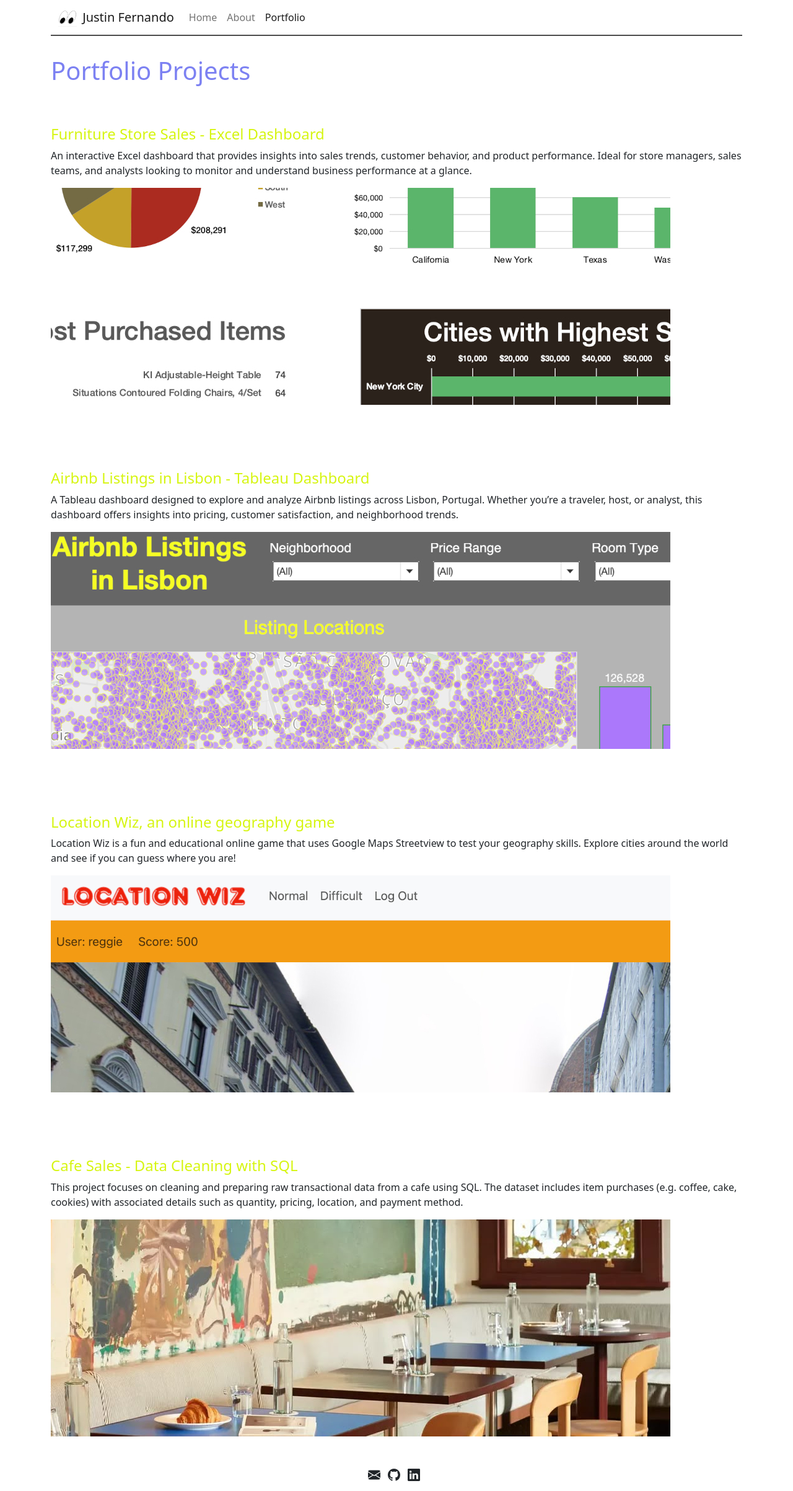
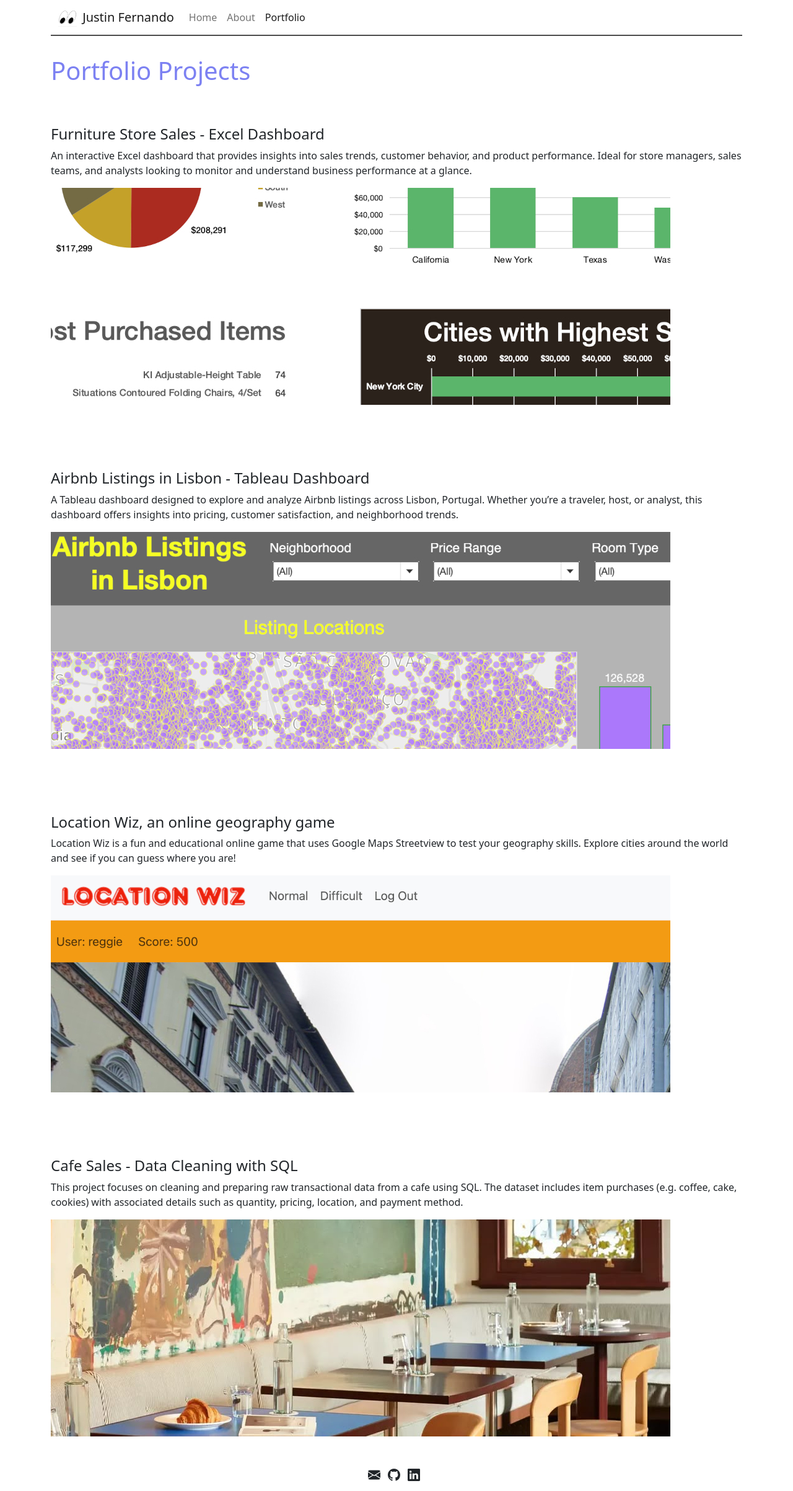
Before and after one commit to jfernando-work/jfernando-work.github.io, a Jekyll site: the page built from portfolio.md, in a window 1280 px wide. Shown: the whole page at 62% size. Built offline with Jekyll 4.4.1, drawn with Linux system fonts in a browser that asks for light colours.

Commit message:
updating color again

```diff
--- a/assets/css/styles.scss
+++ b/assets/css/styles.scss
@@ -9,7 +9,3 @@
   .page-title {
     color: #7c81f2;
   }
-
-  h4 {
-    color: #d6f511;
-  }
```
